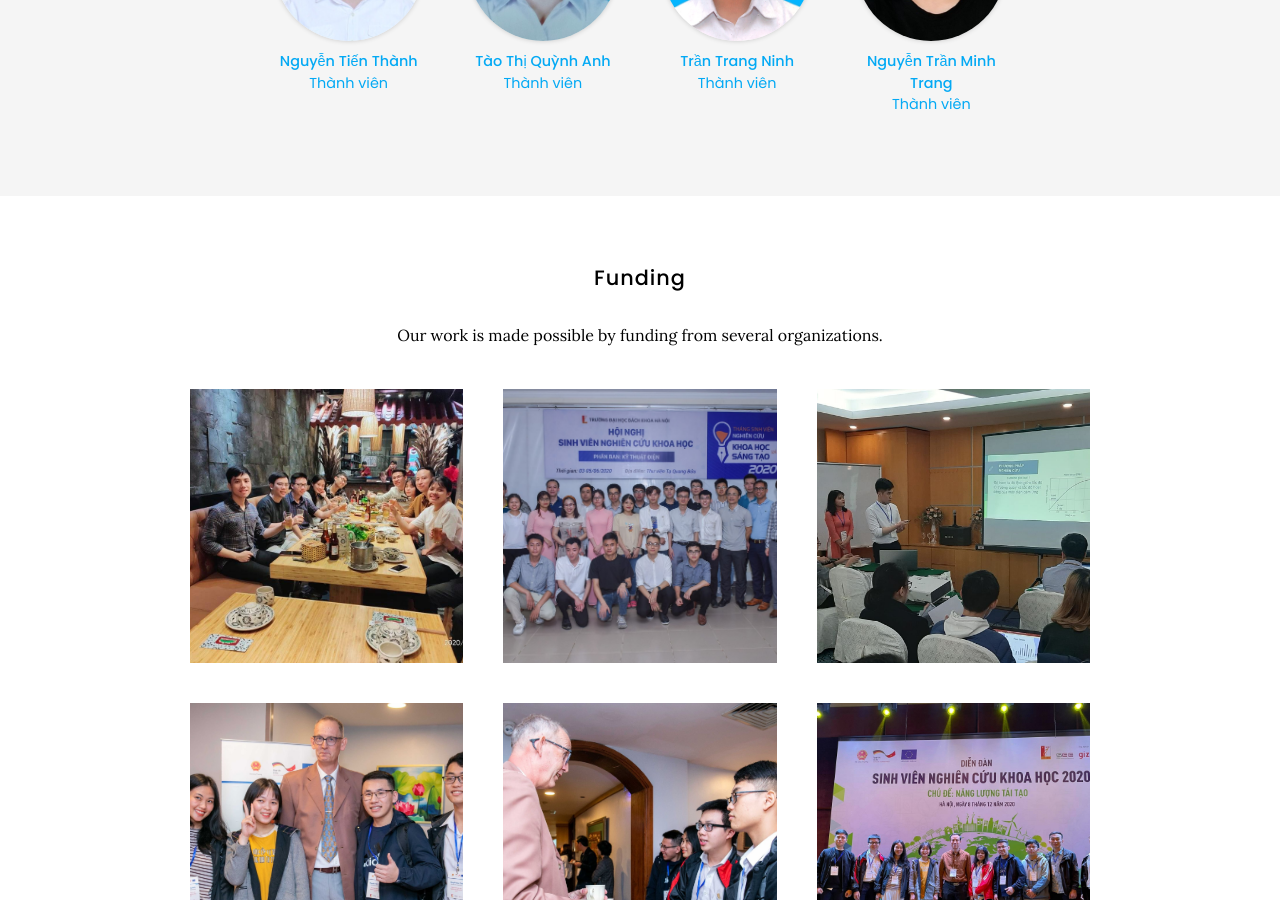
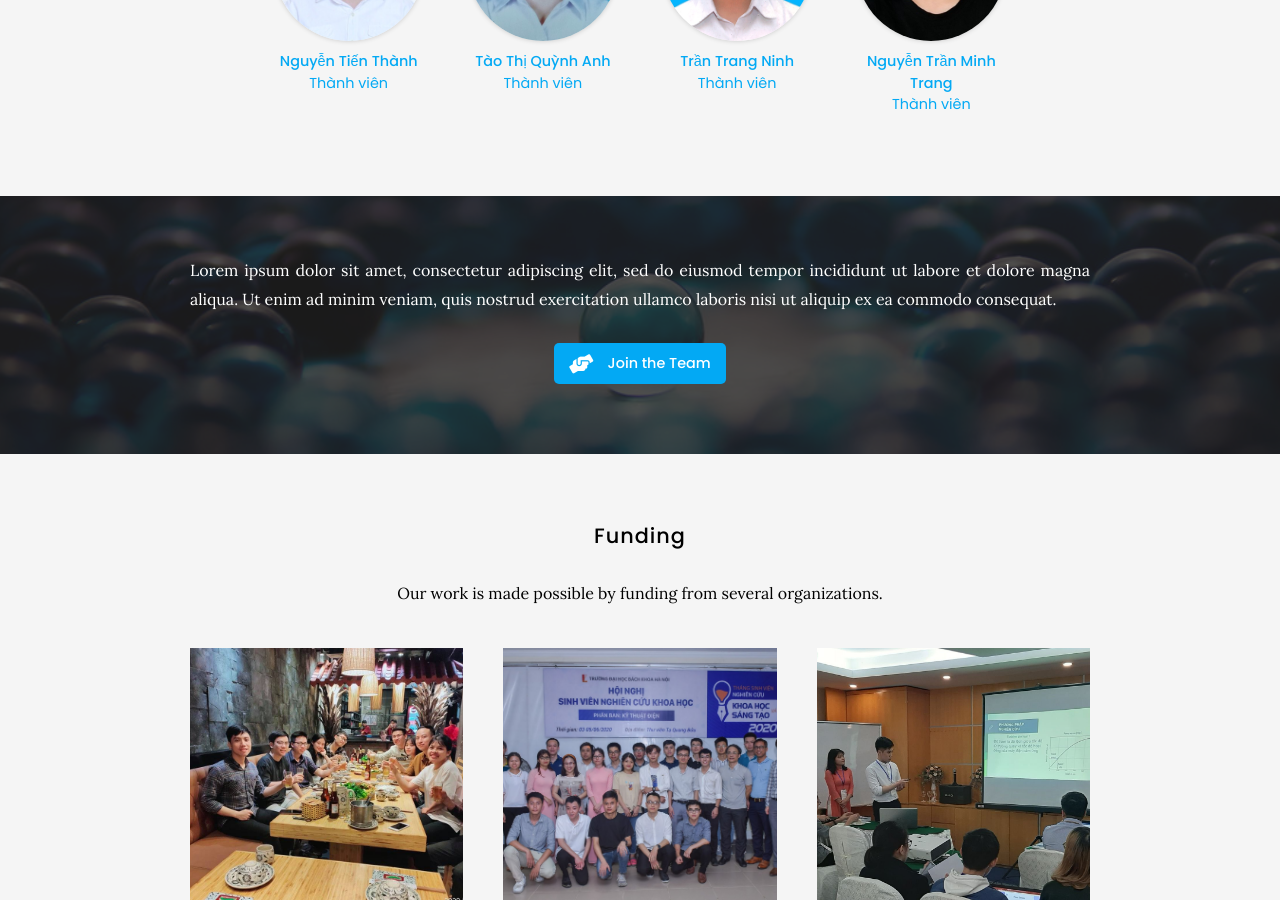
Before and after one commit to monkiravn/selab, a Jekyll site: the page built from team/index.md, in a window 1280 px wide and 900 px high, scrolled down 891 px. Built offline with Jekyll 4.4.1, drawn with Linux system fonts in a browser that asks for light colours; nearby versions of some CDN libraries.

Commit message:
update team

```diff
--- a/team/index.md
+++ b/team/index.md
@@ -64,7 +64,19 @@ Excepteur sint occaecat cupidatat non proident, sunt in culpa qui officia deseru
 %}
 {:.center}
 
+{% include section.html background="images/banner.jpg" dark=true%}
 
+Lorem ipsum dolor sit amet, consectetur adipiscing elit, sed do eiusmod tempor incididunt ut labore et dolore magna aliqua.
+Ut enim ad minim veniam, quis nostrud exercitation ullamco laboris nisi ut aliquip ex ea commodo consequat.
+
+{%
+  include link.html
+  icon="fas fa-hands-helping"
+  text="Join the Team"
+  link="/contact"
+  style="button"
+%}
+{:.center}
 
 {% include section.html %}
 
```
